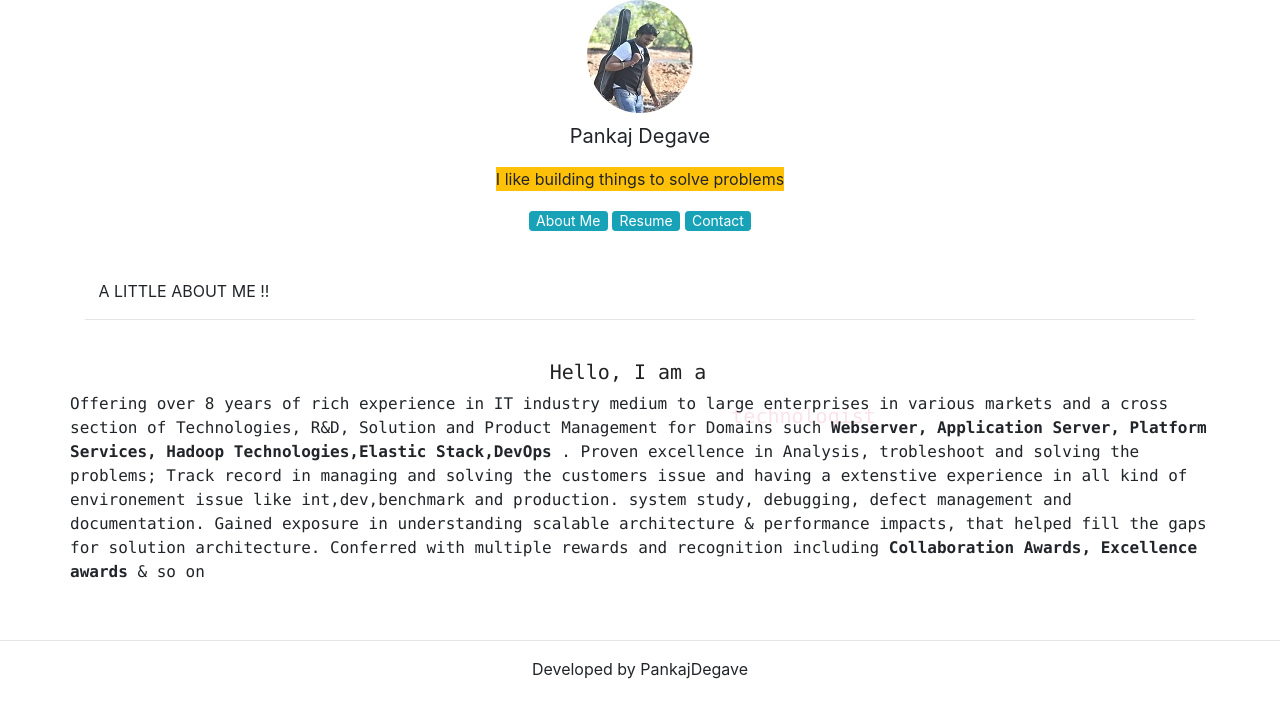
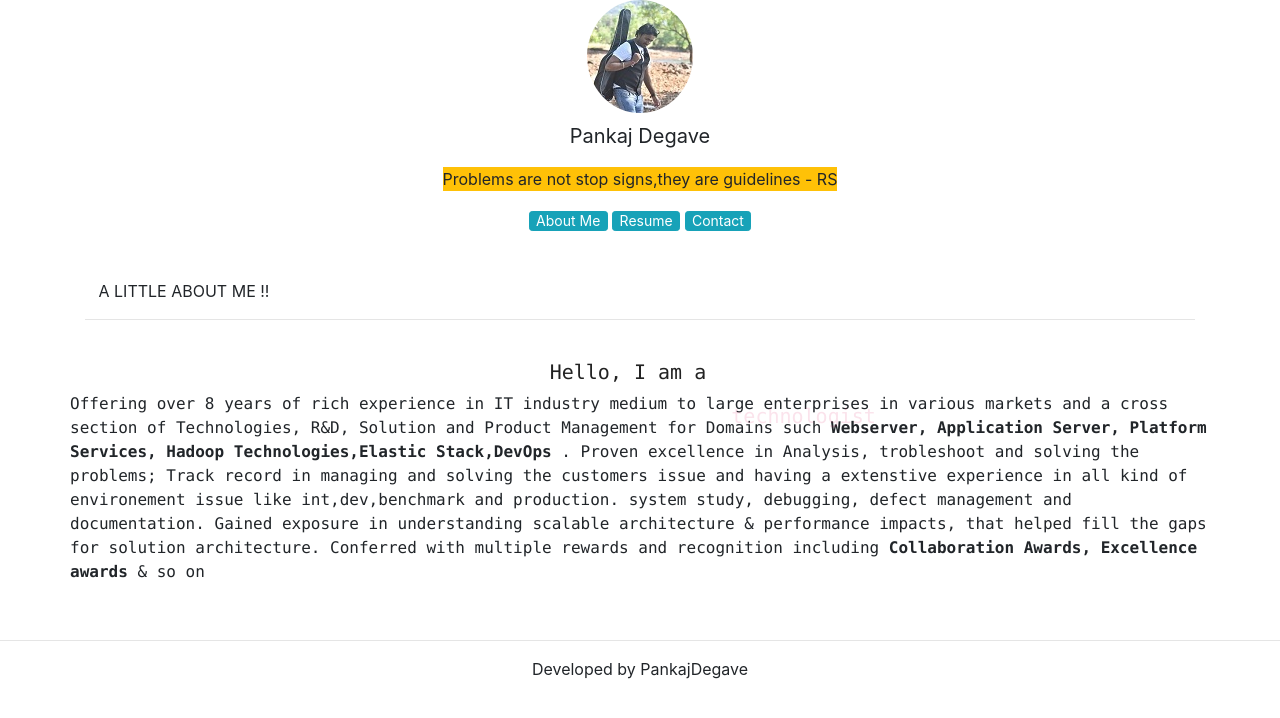
Before and after one commit to PankajDegave/PankajDegave.github.io, a plain HTML site: page index.html in a window 1280 px wide. Drawn offline with nearby package versions, Linux system fonts and the light colour scheme; some icons are missing.

Commit message:
Update index.html

```diff
--- a/index.html
+++ b/index.html
@@ -95,7 +95,7 @@
             <img src="profile_1.JPG" alt="profile" class="img-fluid rounded-circle w-2 mb-2" style="width: 50x;">
             <blockquote class="blockquote" text-center my-2" style="height: 50;">Pankaj Degave</blockquote>
 
-            <p class="d-inline-block bg-warning mt-0 ml-42 mr-44">I like building things to solve problems</p>
+            <p class="d-inline-block bg-warning mt-0 ml-42 mr-44">Problems are not stop signs,they are guidelines - RS</p>
 
         </div>
      </div>
```
